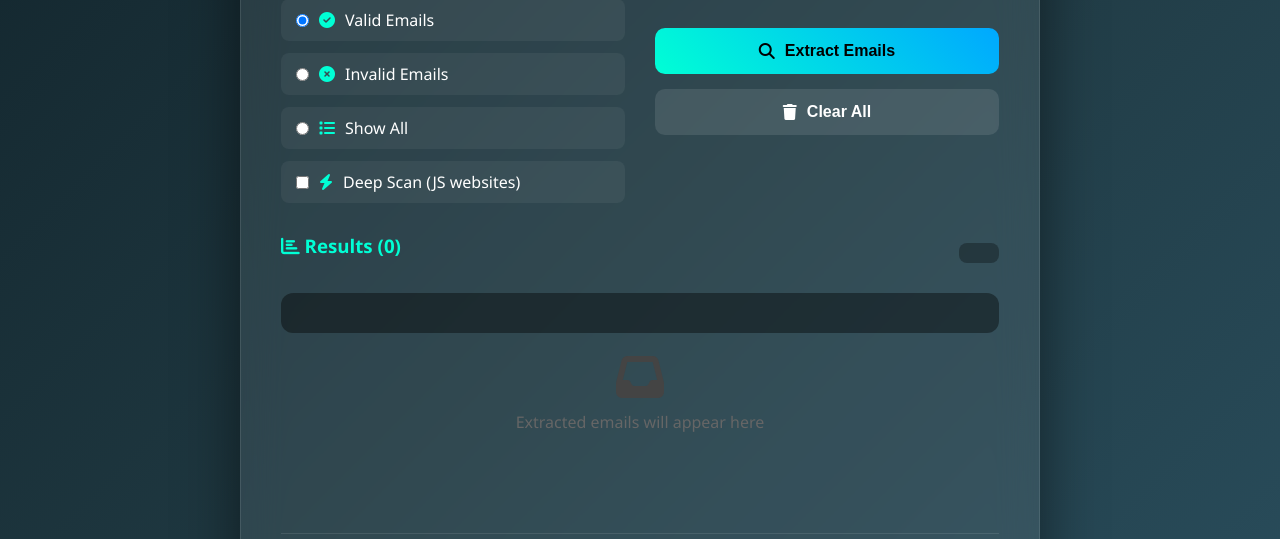
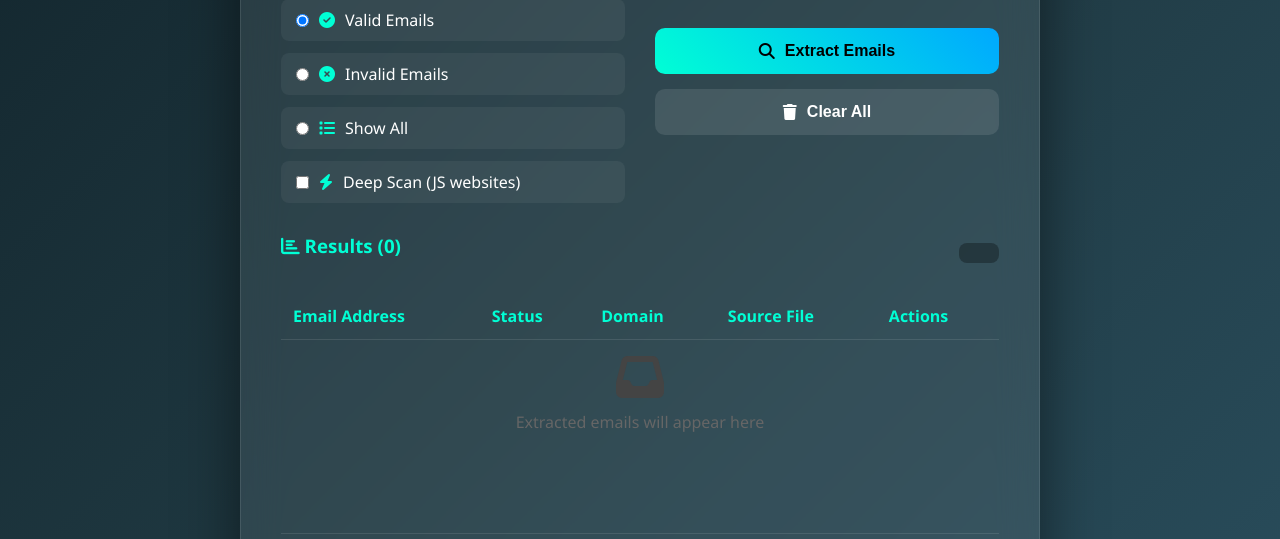
Before and after one commit to Devraj-sah22/email_extractor_web, a Flask app: page / in a window 1280 px wide. Shown: the part 505-1044 px from the top of the page. Run offline with Flask 3, Linux system fonts and the light colour scheme; lists and menus that the app fills with data are empty.

Commit message:
Added extracted emails to be displayed in a fixed column order

```diff
--- a/app.py
+++ b/app.py
@@ -154,30 +154,52 @@ def extract():
         for result in exe.map(extract_emails_global, final_urls):
             all_emails |= result
 
-    valid, invalid = [], []
-    for e in all_emails:
-        (valid if validators.email(e) else invalid).append(e)
+    # ------------------------------------------------------------------
+    # ✅ NEW: STRUCTURED EMAIL OBJECTS (WITHOUT REMOVING OLD LOGIC)
+    # ------------------------------------------------------------------
 
+    structured_results = []
+    valid_count = 0
+    invalid_count = 0
+
+    for email in sorted(all_emails):
+        is_valid = validators.email(email)
+        domain = email.split("@")[-1]
+
+        if is_valid:
+            valid_count += 1
+        else:
+            invalid_count += 1
+
+        structured_results.append({
+            "email": email,              # Email Address
+            "status": "Valid" if is_valid else "Invalid",
+            "domain": domain,
+            "source": "Website",         # Can be improved later
+            "actions": ["copy"]          # UI helper
+        })
+
+    # Apply filter (valid / invalid / all)
     if filter_type == "valid":
-        result = valid
+        result = [r for r in structured_results if r["status"] == "Valid"]
     elif filter_type == "invalid":
-        result = invalid
+        result = [r for r in structured_results if r["status"] == "Invalid"]
     else:
-        result = list(all_emails)
+        result = structured_results
 
     return jsonify({
         "status": "success",
         "count": len(result),
-        "emails": sorted(result),
+        "emails": result,
         "stats": {
             "urls_processed": len(final_urls),
             "total_found": len(all_emails),
-            "valid_emails": len(valid),
-            "invalid_emails": len(invalid),
+            "valid_emails": valid_count,
+            "invalid_emails": invalid_count,
             "processing_time": round(time.time() - start, 2)
         },
         "message": "Extraction completed"
     })
 
 if __name__ == "__main__":
-    app.run(debug=True)
+     app.run(debug=True)
--- a/static/script.js
+++ b/static/script.js
@@ -68,7 +68,27 @@ function extractEmails() {
             currentEmails = data.emails || [];
 
             document.getElementById('count').innerText = data.count || 0;
-            document.getElementById('output').innerText = currentEmails.join('\n');
+            const tbody = document.querySelector('#resultTable tbody');
+            tbody.innerHTML = '';
+
+            data.emails.forEach(item => {
+                const row = document.createElement('tr');
+
+                row.innerHTML = `
+        <td>${item.email}</td>
+        <td class="${item.status === 'Valid' ? 'valid' : 'invalid'}">${item.status}</td>
+        <td>${item.domain}</td>
+        <td>${item.source}</td>
+        <td>
+            <button onclick="navigator.clipboard.writeText('${item.email}')">
+                Copy
+            </button>
+        </td>
+    `;
+
+                tbody.appendChild(row);
+            });
+
 
             const stats = data.stats || {};
             document.getElementById('stats').innerHTML = `
--- a/static/style.css
+++ b/static/style.css
@@ -92,7 +92,8 @@ textarea:focus {
     margin-bottom: 30px;
 }
 
-.filters h3, .result-header h3 {
+.filters h3,
+.result-header h3 {
     margin-bottom: 15px;
     color: #00ffd5;
 }
@@ -183,8 +184,13 @@ button {
 }
 
 @keyframes spin {
-    0% { transform: rotate(0deg); }
-    100% { transform: rotate(360deg); }
+    0% {
+        transform: rotate(0deg);
+    }
+
+    100% {
+        transform: rotate(360deg);
+    }
 }
 
 .result-section {
@@ -335,3 +341,52 @@ pre {
         grid-template-columns: 1fr;
     }
 }
+
+/* ===============================
+   Email Results Table Styling
+   =============================== */
+
+.result-table {
+    width: 100%;
+    border-collapse: collapse;
+    margin-top: 20px;
+}
+
+.result-table th,
+.result-table td {
+    padding: 12px;
+    border-bottom: 1px solid rgba(255, 255, 255, 0.1);
+    text-align: left;
+}
+
+.result-table th {
+    color: #00ffd5;
+    font-weight: 600;
+}
+
+.result-table tr:hover {
+    background: rgba(0, 255, 213, 0.08);
+}
+
+.valid {
+    color: #4caf50;
+    font-weight: bold;
+}
+
+.invalid {
+    color: #ff5252;
+    font-weight: bold;
+}
+
+.result-table button {
+    background: rgba(255, 255, 255, 0.15);
+    border: none;
+    color: #fff;
+    padding: 6px 12px;
+    border-radius: 6px;
+    cursor: pointer;
+}
+
+.result-table button:hover {
+    background: rgba(0, 255, 213, 0.3);
+}
--- a/templates/index.html
+++ b/templates/index.html
@@ -87,7 +87,19 @@
                     <i class="fas fa-inbox"></i>
                     <p>Extracted emails will appear here</p>
                 </div>
-                <pre id="output"></pre>
+                <table class="result-table" id="resultTable">
+                    <thead>
+                        <tr>
+                            <th>Email Address</th>
+                            <th>Status</th>
+                            <th>Domain</th>
+                            <th>Source File</th>
+                            <th>Actions</th>
+                        </tr>
+                    </thead>
+                    <tbody></tbody>
+                </table>
+
             </div>
         </div>
 
```
